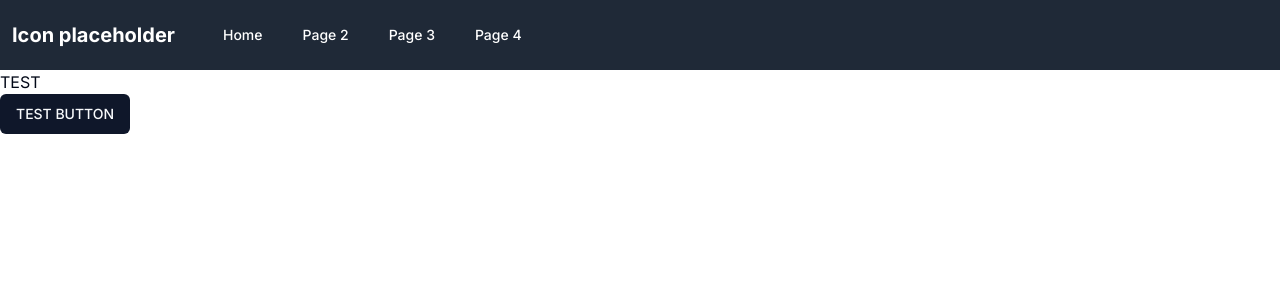
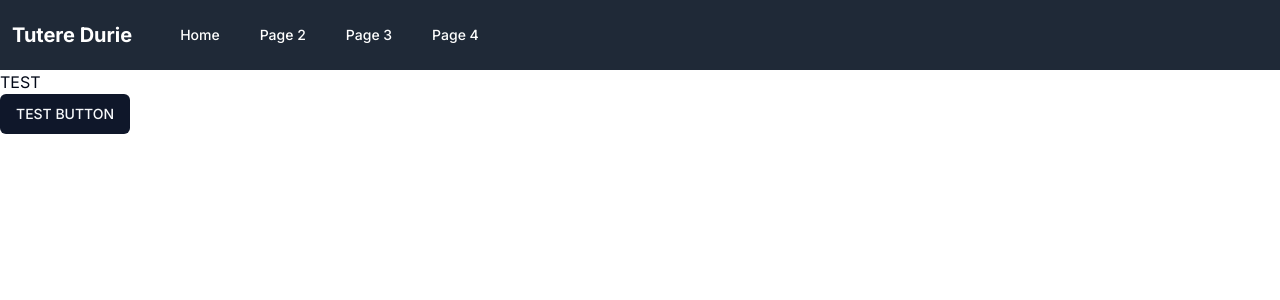
Before and after one commit to Tutere/my-website, a Next.js app: page / in a window 1280 px wide. Shown: the top 300 px of the page. Built offline with nearby package versions, Linux system fonts and the light colour scheme.

Commit message:
icon changed to name

```diff
--- a/src/components/ui/navbar.tsx
+++ b/src/components/ui/navbar.tsx
@@ -10,7 +10,7 @@ export function Navbar () {
         <div className="flex items-center px-3 cursor-pointer">
           <Link href={"/"} >
             <h1 className="text-xl font-bold text-white cursor-pointer mr-8">
-              Icon placeholder
+              Tutere Durie
             </h1>
           </Link>
           <div className="flex items-center gap-2">
```
